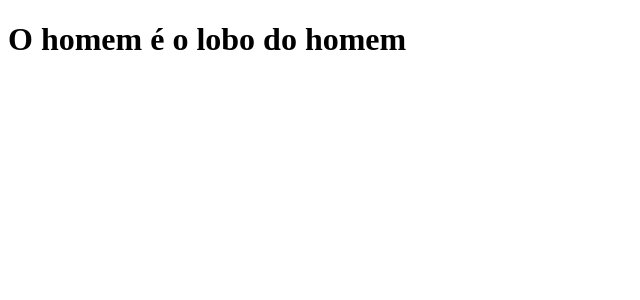
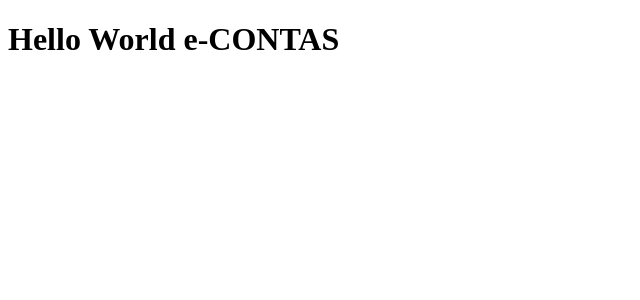
Before and after one commit to andrelimarn/clone-tabnews, a Next.js app: page / in a window 1280 px wide. Shown: the top 300 px of the page, without its empty margins (0-640 px from the left). Built offline with nearby package versions, Linux system fonts and the light colour scheme.

Commit message:
Alterção na página em  construção

```diff
--- a/pages/index.js
+++ b/pages/index.js
@@ -1,5 +1,5 @@
 function Home() {
-  return <h1>O homem é o lobo do homem</h1>;
+  return <h1>Hello World e-CONTAS</h1>;
 }
 
 export default Home;
```
